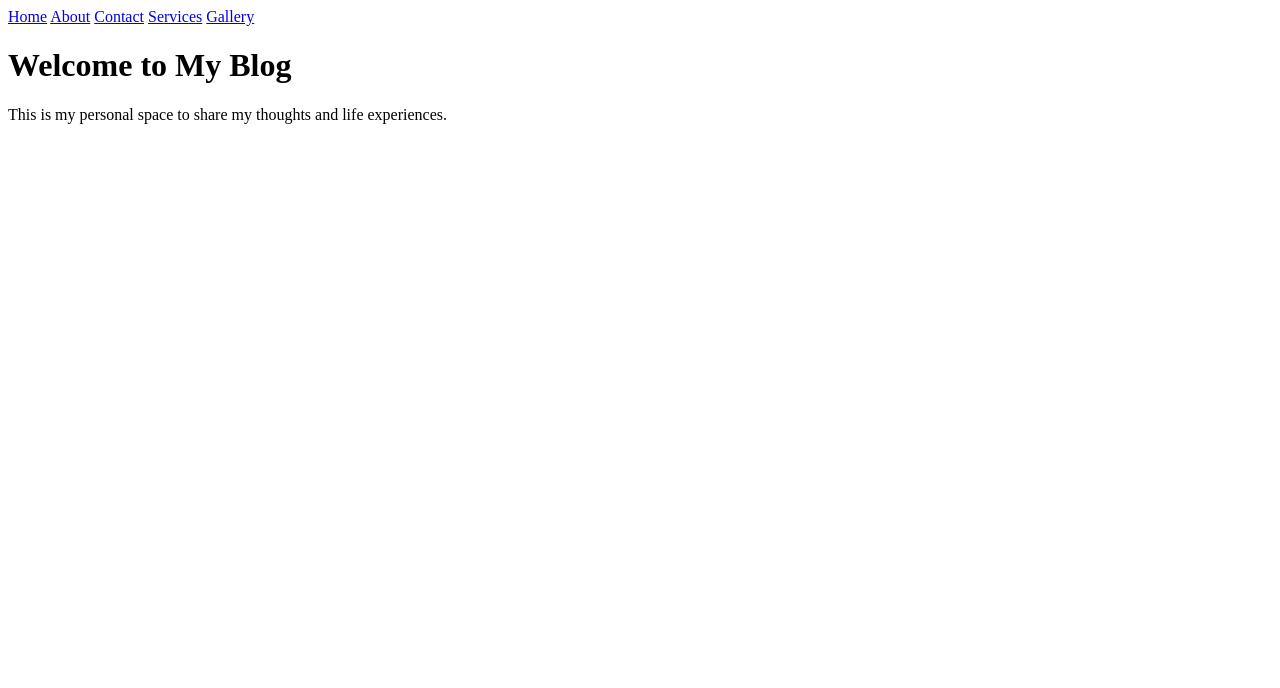
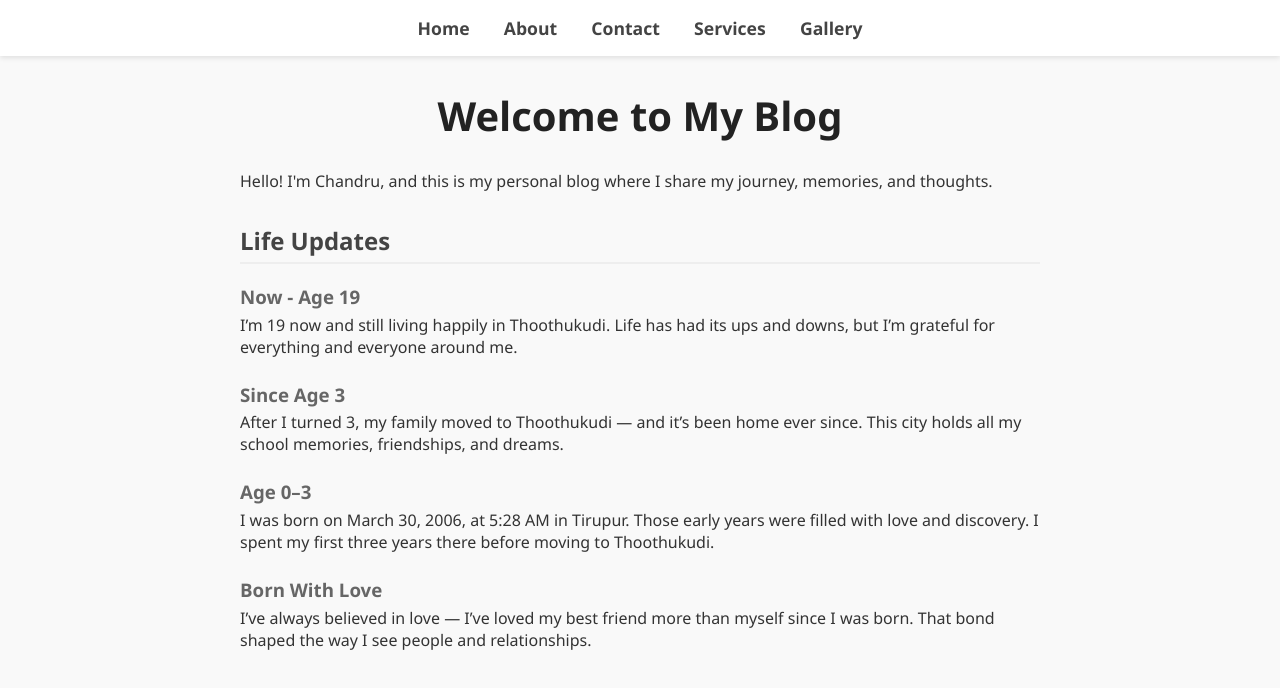
Before and after one commit to GojoAmatsukami/Jerry-s-Blog, a plain HTML site: page index.html in a window 1280 px wide. Drawn offline with Linux system fonts and the light colour scheme.

Commit message:
Add files via upload

```diff
--- a/index.html
+++ b/index.html
@@ -5,6 +5,56 @@
   <meta charset="UTF-8" />
   <meta name="viewport" content="width=device-width, initial-scale=1.0"/>
   <title>Chandru's Blog</title>
+  <style>
+    body {
+      font-family: 'Segoe UI', Tahoma, Geneva, Verdana, sans-serif;
+      background-color: #f9f9f9;
+      color: #333;
+      margin: 0;
+      padding: 0;
+    }
+    nav {
+      background-color: #ffffff;
+      padding: 1rem;
+      box-shadow: 0 2px 5px rgba(0,0,0,0.1);
+      text-align: center;
+    }
+    nav a {
+      margin: 0 15px;
+      text-decoration: none;
+      color: #444;
+      font-weight: bold;
+      font-size: 1.1rem;
+    }
+    .container {
+      max-width: 800px;
+      margin: 2rem auto;
+      padding: 0 1rem;
+    }
+    h1 {
+      text-align: center;
+      font-size: 2.5rem;
+      color: #222;
+    }
+    .section {
+      margin-top: 2rem;
+    }
+    .section h2 {
+      color: #444;
+      border-bottom: 2px solid #eee;
+      padding-bottom: 5px;
+    }
+    .update {
+      margin-bottom: 1.5rem;
+    }
+    .update h3 {
+      color: #666;
+      margin-bottom: 0.3rem;
+    }
+    .update p {
+      margin: 0;
+    }
+  </style>
 </head>
 <body>
   <nav>
@@ -14,7 +64,34 @@
     <a href="services.html">Services</a>
     <a href="gallery.html">Gallery</a>
   </nav>
-  <h1>Welcome to My Blog</h1>
-  <p>This is my personal space to share my thoughts and life experiences.</p>
+
+  <div class="container">
+    <h1>Welcome to My Blog</h1>
+    <p>Hello! I'm Chandru, and this is my personal blog where I share my journey, memories, and thoughts.</p>
+
+    <section class="section">
+      <h2>Life Updates</h2>
+
+      <div class="update">
+        <h3>Now - Age 19</h3>
+        <p>I’m 19 now and still living happily in Thoothukudi. Life has had its ups and downs, but I’m grateful for everything and everyone around me.</p>
+      </div>
+
+      <div class="update">
+        <h3>Since Age 3</h3>
+        <p>After I turned 3, my family moved to Thoothukudi — and it’s been home ever since. This city holds all my school memories, friendships, and dreams.</p>
+      </div>
+
+      <div class="update">
+        <h3>Age 0–3</h3>
+        <p>I was born on March 30, 2006, at 5:28 AM in Tirupur. Those early years were filled with love and discovery. I spent my first three years there before moving to Thoothukudi.</p>
+      </div>
+
+      <div class="update">
+        <h3>Born With Love</h3>
+        <p>I’ve always believed in love — I’ve loved my best friend more than myself since I was born. That bond shaped the way I see people and relationships.</p>
+      </div>
+    </section>
+  </div>
 </body>
 </html>
```
